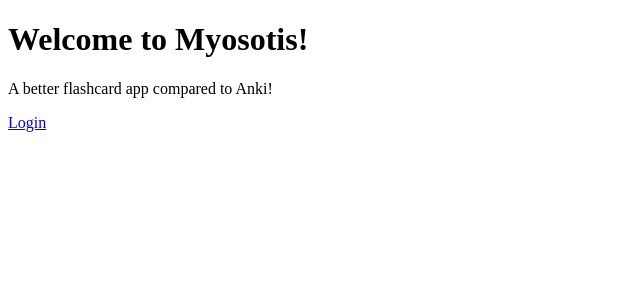
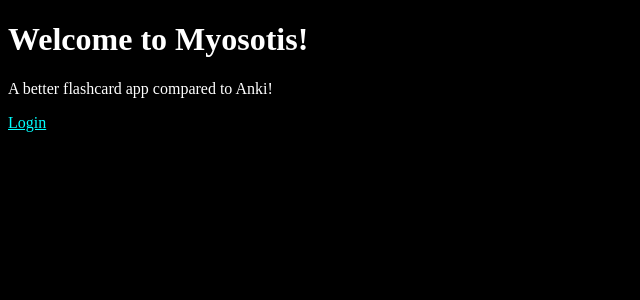
Before and after one commit to rudyon/myosotis, a SvelteKit app in the folder client/: page / in a window 1280 px wide. Shown: the top 300 px of the page, without its empty margins (0-640 px from the left). Built offline with nearby package versions, Linux system fonts and the light colour scheme.

Commit message:
made ui look slightly better

```diff
--- /dev/null
+++ b/client/src/routes/+layout.svelte
@@ -0,0 +1,58 @@
+<main>
+	<slot />
+</main>
+
+<svelte:head>
+	<style>
+		:root {
+			--bg-color: #000;
+			--text-color: #fff;
+		}
+
+		body {
+			background-color: var(--bg-color);
+			color: var(--text-color);
+		}
+
+		.card {
+			color: #000;
+		}
+
+		a {
+			color: #0ff;
+		}
+
+		button {
+			padding: 10px 20px;
+			border: 2px solid #444;
+			border-radius: 5px;
+			font-size: 16px;
+			font-family: 'Arial', sans-serif;
+			cursor: pointer;
+			background-color: #333;
+			color: #f5f5f5;
+			transition:
+				background-color 0.3s,
+				color 0.3s,
+				border-color 0.3s;
+		}
+
+		button:hover {
+			background-color: #444;
+			color: #ffffff;
+			border-color: #666;
+		}
+
+		button:active {
+			background-color: #222;
+			border-color: #555;
+		}
+
+		button:disabled {
+			background-color: #555;
+			color: #888;
+			cursor: not-allowed;
+			border-color: #666;
+		}
+	</style>
+</svelte:head>
```
